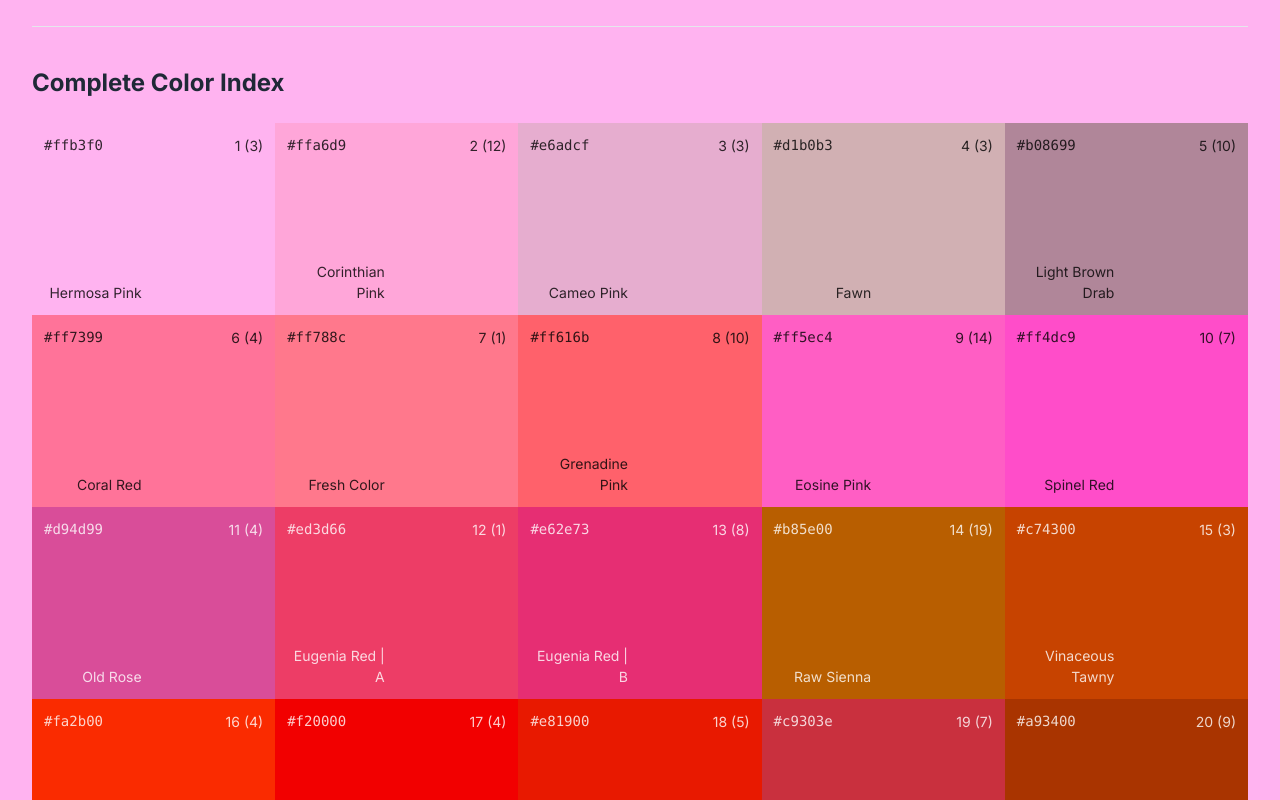
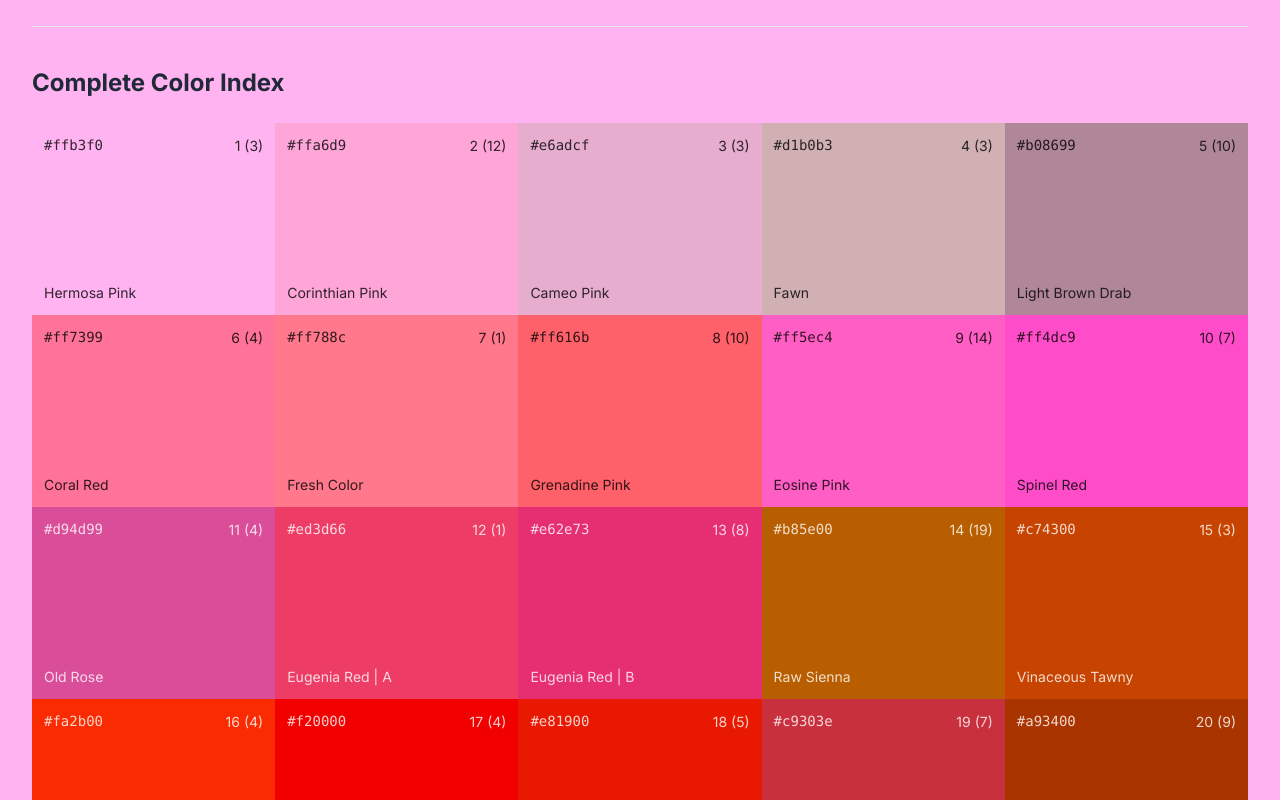
Before and after one commit to erickosanchezj/sanzowada, a plain HTML site: page index.html in a window 1280 px wide. Shown: the part 980-1780 px from the top of the page. Drawn offline with nearby package versions, Linux system fonts and the light colour scheme.

Commit message:
Remove width constraint from palette name spans

```diff
--- a/index.html
+++ b/index.html
@@ -337,8 +337,8 @@
                 hexEl.textContent = color.hex;
 
                 const nameEl = document.createElement('span');
-                // CHANGE: Added w-1/2 to limit width and 'truncate' for ellipsis on long names
-                nameEl.className = 'swatch-info bottom-0 left-0 text-right w-1/2';
+                // Align the palette name along the bottom-left while keeping the text right-aligned
+                nameEl.className = 'swatch-info bottom-0 left-0 text-right';
                 nameEl.textContent = color.name;
 
                 swatch.appendChild(indexEl);
```
